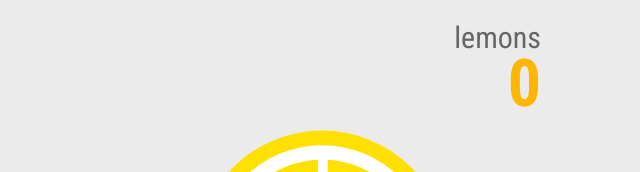
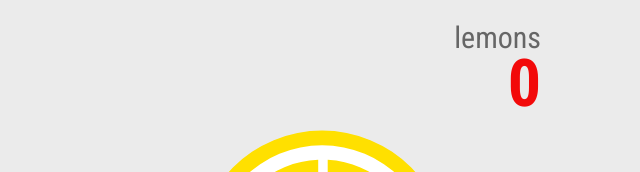
Before and after one commit to Buljermo/lemon-clicker, a React (Vite) app: page / in a window 1280 px wide. Shown: the part 230-402 px from the top of the page, without its empty margins (319-959 px from the left). Built offline with nearby package versions, Linux system fonts and the light colour scheme; a web font is replaced by a local one.

Commit message:
testauksen muutos

```diff
--- a/src/App.css
+++ b/src/App.css
@@ -3,7 +3,8 @@
 /* -- Värimäärittelyt ------------------------------------------------- */
 
 :root {
-  --primary: #FFB600;
+  --primary: #f20909;
+/*  --primary: #FFB600;*/
   --secondary: #E84855;
   --neutral-lightest: #FFFFFF;
   --neutral-light: #F3F3F3;
```
